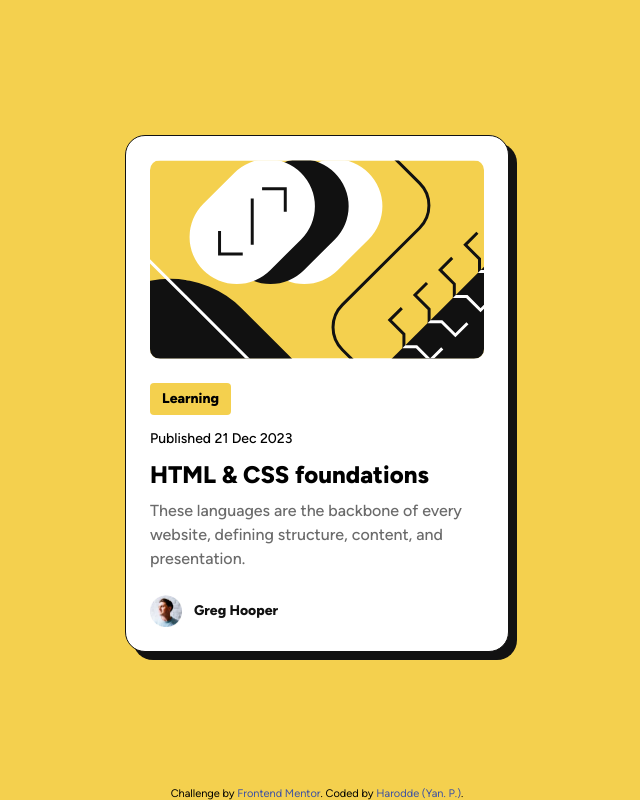
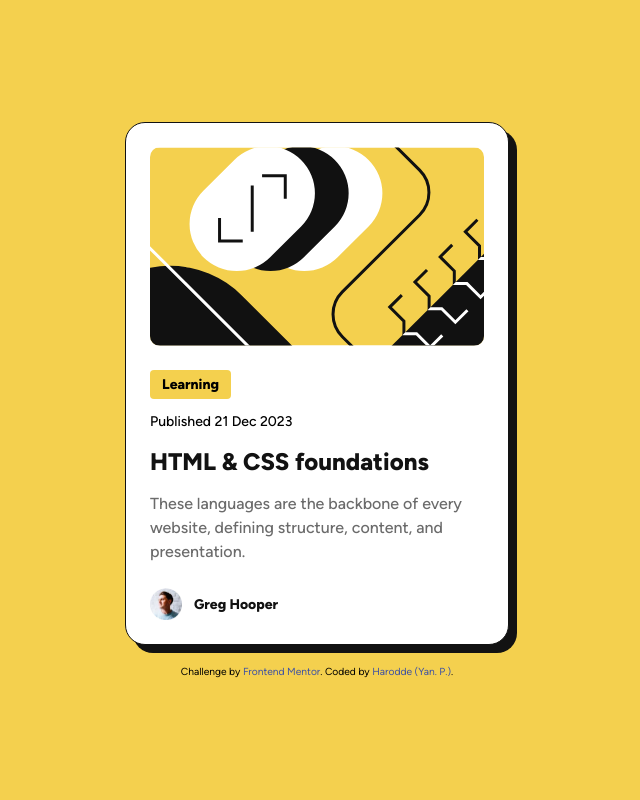
Before and after one commit to Harodde/FEM-blog-preview-card, a plain HTML site: page index.html in a window 1280 px wide. Shown: the whole page, without its empty margins (323-963 px from the left). Drawn offline with Linux system fonts and the light colour scheme.

Commit message:
change following the comment from Øystein Håberg

```diff
--- a/assets/css/style.css
+++ b/assets/css/style.css
@@ -11,6 +11,10 @@
         --Gray-500: hsl(0, 0%, 42%);
         --Gray-950: hsl(0, 0%, 7%);
 
+
+
+        --font-tiny: clamp(9px, 0.8vw, 11px);
+        /* Entre 9px et 11px selon la taille de l'écran */
         --font-small: clamp(12px, 1.2vw, 14px);
         /* Entre 12px et 14px selon la taille de l'écran */
         --font-medium: clamp(14px, 2vw, 16px);
@@ -30,21 +34,17 @@
     }
 
     body {
+        padding: 16px;
         display: flex;
         flex-direction: column;
         justify-content: center;
         align-items: center;
         background-color: var(--Yellow);
-        font-family: 'Figtree';
+        font-family: 'Figtree', system-ui, sans-serif;
+        /* Ajout de la police de secours */
         min-height: 100vh;
-    }
-
-    .main_container {
-        display: flex;
-        /* justify-content: center; */
-        align-items: center;
-        max-height: 100vh;
-        margin: auto;
+        gap: 20px;
+        /* Ajout du gap entre le contenu et le footer */
     }
 
     .card {
@@ -53,12 +53,14 @@
         background-color: var(--White);
         border-radius: 20px;
         border: 1px solid var(--Gray-950);
-        width: 384px;
-        height: fit-content;
-        /* permet à l'élément de s'ajuster à la taille du contenu qu'il contient */
+        min-width: 20rem;
+        /* Largeur minimale de 320px (20rem) */
+        max-width: 24rem;
+        /* Limite la largeur maximale de la carte à 384px (24rem) */
         padding: 24px;
         box-shadow: 8px 8px 0 var(--Gray-950);
-        line-height: 150%;
+        line-height: 1.5;
+        /* 150% */
         gap: 24px;
     }
 
@@ -78,11 +80,12 @@
         background-color: var(--Yellow);
         border-radius: 4px;
         width: fit-content;
+        /* permet à l'élément de s'ajuster à la taille du contenu qu'il contient */
         padding: 4px 12px;
     }
 
     .category {
-        font-size: 14px;
+        font-size: 0.875rem;
         font-weight: 800;
     }
 
@@ -91,12 +94,13 @@
         font-weight: 500;
     }
 
-    .text_container h1 {
+    .card h2 a {
+        color: var(--Gray-950);
         font-size: var(--font-large);
         font-weight: 800;
     }
 
-    .text_container h1:hover {
+    .card h2 a:hover {
         color: var(--Yellow);
         cursor: pointer;
     }
@@ -125,7 +129,7 @@
     }
 
     .attribution {
-        font-size: 11px;
+        font-size: var(--font-tiny);
         width: 100%;
     }
 
--- a/index.html
+++ b/index.html
@@ -25,25 +25,25 @@
           <p class="category">Learning</p>
         </div>
 
-        <p class="date">Published 21 Dec 2023</p>
-        <h1>HTML & CSS foundations</h1>
+        <p class="date"><time datetime="2023-12-21">Published 21 Dec 2023</time></p>
+        <h2><a href="lien-article.html" target="_blank">HTML & CSS foundations</a></h2>
         <p class="description">These languages are the backbone of every website, defining structure, content, and
           presentation.</p>
       </div>
 
 
       <div class="author">
-        <img src="assets/images/image-avatar.webp" alt="avatar of writer article">
+        <img src="assets/images/image-avatar.webp" alt="Headshot of Greg Hooper">
         <p>Greg Hooper</p>
       </div>
     </div>
   </main>
 
   <footer>
-    <div class="attribution">
+    <p class="attribution">
       Challenge by <a href="https://www.frontendmentor.io?ref=challenge" target="_blank">Frontend Mentor</a>.
       Coded by <a href="#">Harodde (Yan. P.)</a>.
-    </div>
+    </p>
   </footer>
   </div>
 </body>
```
Also changed, not shown: 1 other file.
